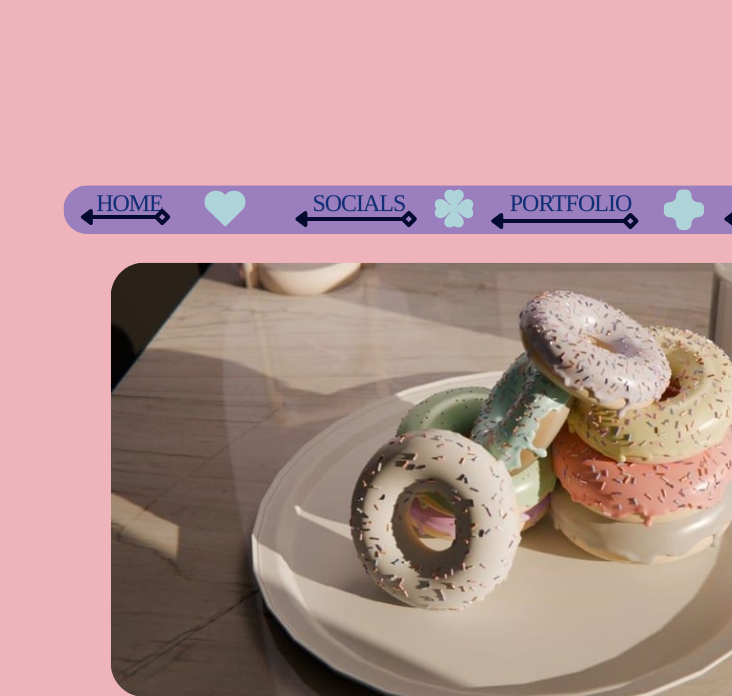
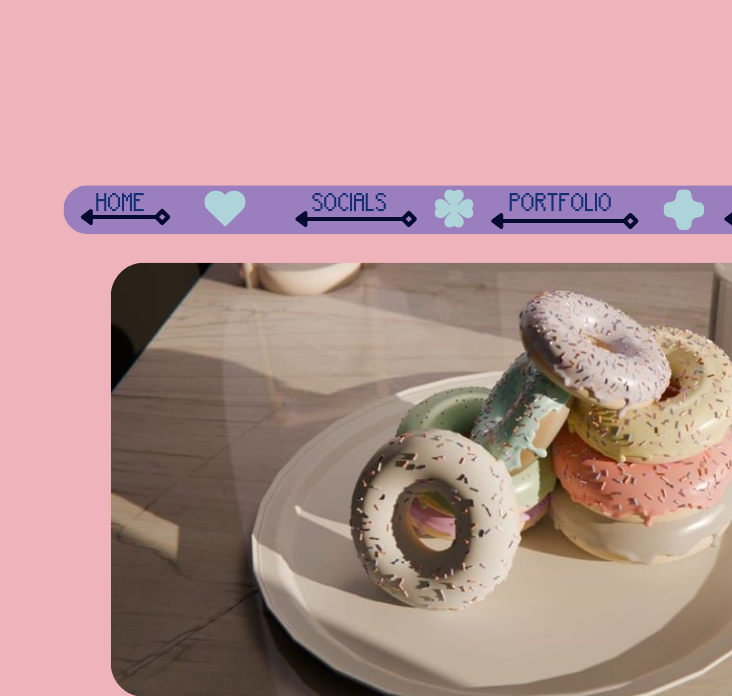
Before and after one commit to zonokoo/selfhostweb, a Flask app: page / in a window 1280 px wide. Shown: the top 696 px of the page, without its empty margins (548-1280 px from the left). Run offline with Flask 3, Linux system fonts and the light colour scheme; some libraries are stand-ins or nearby versions.

Commit message:
Fixed font

```diff
--- /dev/null
+++ b/static/css/custom-fonts.css
@@ -0,0 +1,17 @@
+/* Define the custom font */
+@font-face {
+    font-family: 'Retropix';
+    src: url('../fonts/retropix.otf') format('opentype');
+    font-weight: normal;
+    font-style: normal;
+}
+
+/* Apply to entire site */
+* {
+    font-family: 'Retropix', 'Courier New', monospace !important;
+}
+
+/* Ensure all text elements use it */
+body, p, span, div, h1, h2, h3, h4, h5, h6, a, button, input, textarea {
+    font-family: 'Retropix', 'Courier New', monospace !important;
+}
--- a/templates/index.html
+++ b/templates/index.html
@@ -41,6 +41,7 @@
           sizes="192x192">
     <link href="https://hanu28.my.canva.site/_assets/images/725b756a69a7d4c235070e51acd85560.png" rel="apple-touch-icon"
           sizes="180x180">
+    <link href="{{ url_for('static', filename='css/custom-fonts.css') }}" rel="stylesheet">
     <script nonce="">
         window['__canva_website_bootstrap__'] = JSON.parse('{"A":"DAG3Xb6J8tE","B":"eyJhbGciOiJkaXIiLCJlbmMiOiJBMjU2R0NNIiwia2lkIjoia2lkLTE3NDAwODM2MjAyNzEifQ..qE1TBta0ZvJP7cW8.-Xk7h904m9SEFMuZEZN6NdEH_6uwCXU90IhIyYzyTgQCmvBBIAO_MUgNWYcy5VFYkpy_5T5rwg.xfmRbfbPKYZYrrBUISfNng"}');
     </script>
@@ -477,7 +478,7 @@
                                                             <div class="m1aeoQ"
                                                                  style="position: absolute; top: 0px; left: 0px; transform-origin: 0px 0px; height: 26.4637px; width: 26.4637px; transform: scale(1);">
                                                                 <div class="hWv4NA"
-                                                                     style="width: 26.4637px; height: 26.4637px; margin-left: 0px; margin-top: 0px;">
+                                                                     style="width: 26.4637px; height: 26.4637px; margin-left: -7px; margin-top: 0px;">
                                                                     <svg class="_7KaXww">
                                                                         <defs>
                                                                             <clippath id="__id15">
```
Also changed, not shown: static/fonts/retropix.otf (added).
